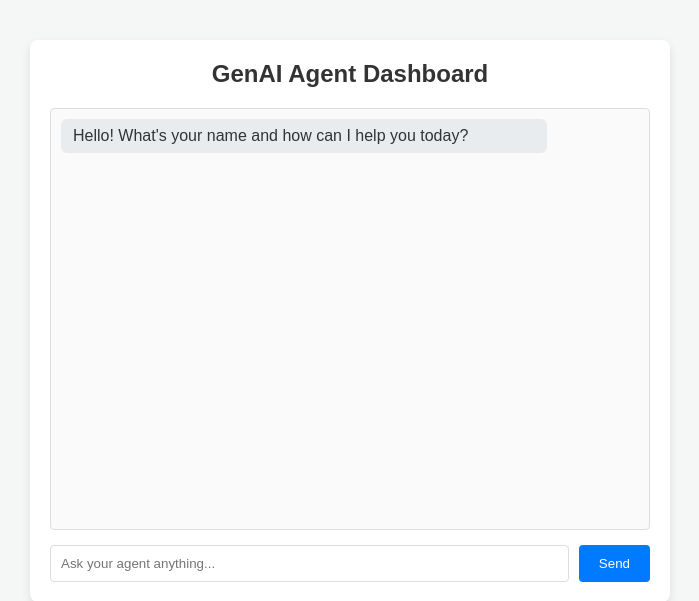
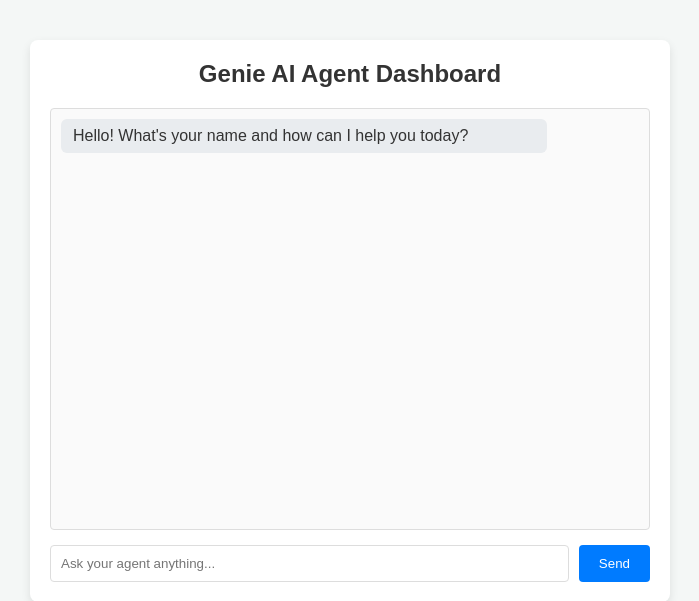
Before and after one commit to desmondeverett/GenAIAgent, a Flask app: page / in a window 1280 px wide. Shown: the top 601 px of the page, without its empty margins (290-989 px from the left). Run offline with Flask 3, Linux system fonts and the light colour scheme.

Commit message:
Fix header title: change "GenAI Agent Dashboard" to "Genie AI Agent Dashboard" for consistency

```diff
--- a/templates/index.html
+++ b/templates/index.html
@@ -21,7 +21,7 @@
 <body>
 
 <div class="chat-container">
-    <h2>GenAI Agent Dashboard</h2>
+    <h2>Genie AI Agent Dashboard</h2>
     <div class="chat-box" id="chatBox">
         <div class="message agent-message">Hello! What's your name and how can I help you today?</div>
     </div>
```
